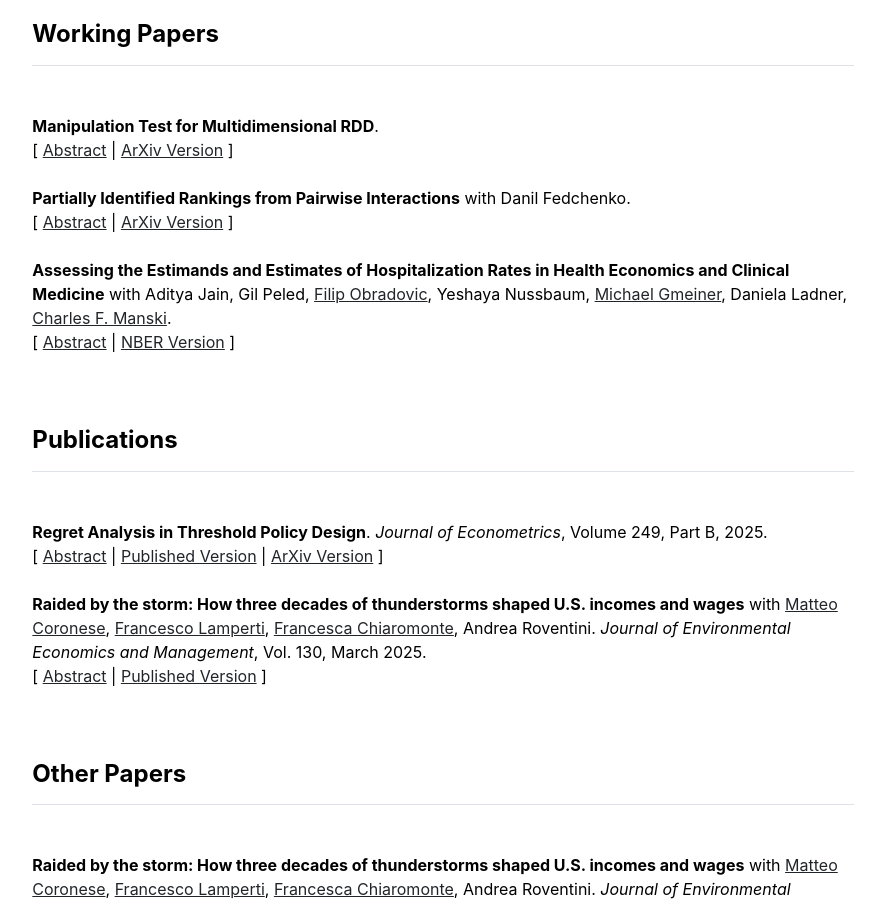
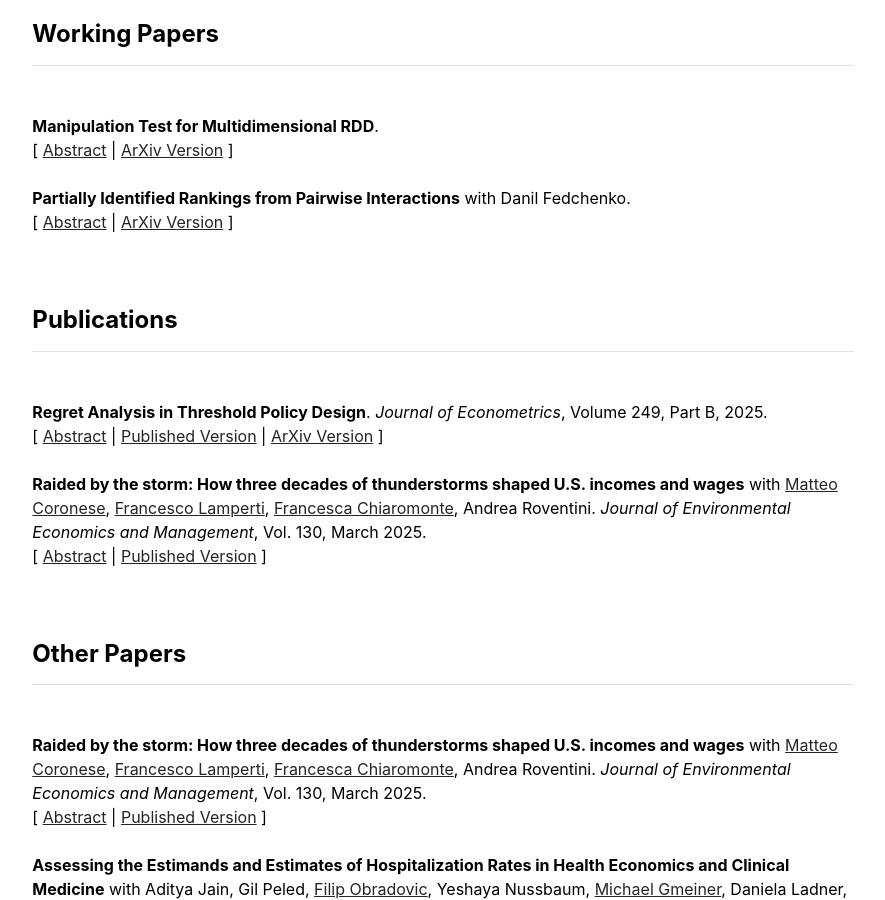
Before and after one commit to fedecrp/fedecrp.github.io, a Jekyll site: the page built from index.md, in a window 1280 px wide and 900 px high, scrolled down 573 px. Shown: the whole window, without its empty margins (197-1082 px from the left). Built offline with Jekyll 4.4.1, drawn with Linux system fonts in a browser that asks for light colours.

Commit message:
Update working_papers.html

```diff
--- a/_includes/working_papers.html
+++ b/_includes/working_papers.html
@@ -43,30 +43,6 @@
         </div>
       </li>
 
-      <!-- Third working paper -->
-      <li class="mb-4">
-        <div>
-          <strong>Assessing the Estimands and Estimates of Hospitalization Rates in Health Economics and Clinical Medicine</strong>
-          with Aditya Jain, Gil Peled,
-          <a href="https://filipobradovic.com/" target="_blank">Filip Obradovic</a>, Yeshaya Nussbaum,
-          <a href="https://sites.google.com/view/michael-gmeiner/home" target="_blank">Michael Gmeiner</a>, Daniela Ladner,
-          <a href="https://faculty.wcas.northwestern.edu/cfm754/" target="_blank">Charles F. Manski</a>.
-        </div>
-        <div>
-          [
-          <a href="#" class="abstract-toggle" data-target="abs5"
-             style="text-decoration: underline; color: #007bff;">Abstract</a>
-          |
-          <a href="https://fedecrp.github.io/assets/papers/assessing_the_estimands_and_estimates.pdf" target="_blank">NBER Version</a>
-          ]
-        </div>
-        <div id="abs5" class="abstract-content mt-2" style="display: none; text-align: justify;">
-          <p>
-          Even though data on hospital admissions are widely used in health research, hospitalization-related quantities measured using these data are not always clearly conceptualized. Consequently, estimators of these quantities can have unclear rationales and undesirable properties. We evaluate three rate estimators for measuring hospitalization-related quantities that are of interest in health economics and clinical medicine subspecialities. Using the Grossman human capital model, we motivate the importance of measuring healthy time. We show that an upper bound on healthy time can be calculated using lengths of hospital stay without assumptions about health status outside the hospital. We find that an admission rate conventionally used in clinical research is a patient follow-up time weighted average that lacks a clear basis for the weights. We evaluate the Centers for Medicare and Medicaid Services (CMS) use of risk-standardized readmission rates to penalize hospitals under the Hospital Readmissions Reduction Program (HRRP) and find that it may inadvertently conflict with disease-specific care aimed at reducing mortality risk. We show that risk-standardized rates can be sensitive to patient case mix, potentially leading to hospital rankings that do not reflect hospital quality. We also summarize debates regarding the effectiveness of risk-standardized readmission rates in reducing readmissions.
-          </p>
-        </div>
-      </li>
-
     </ul>
   </div>
 </div>
```
